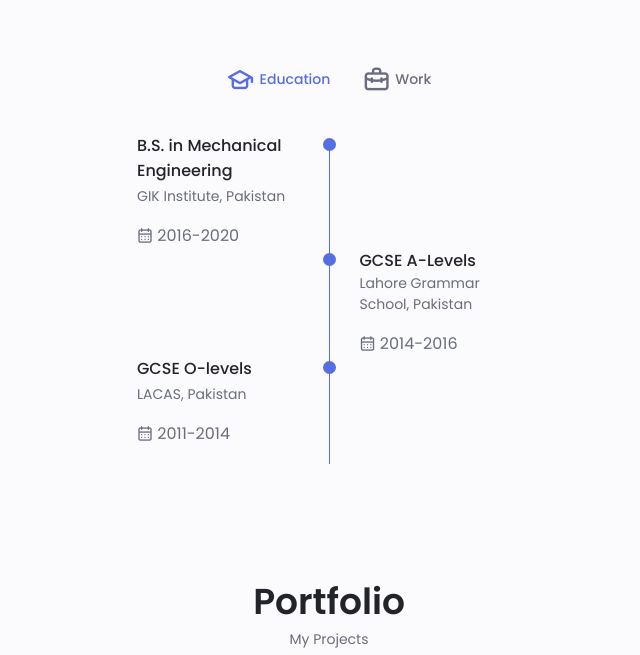
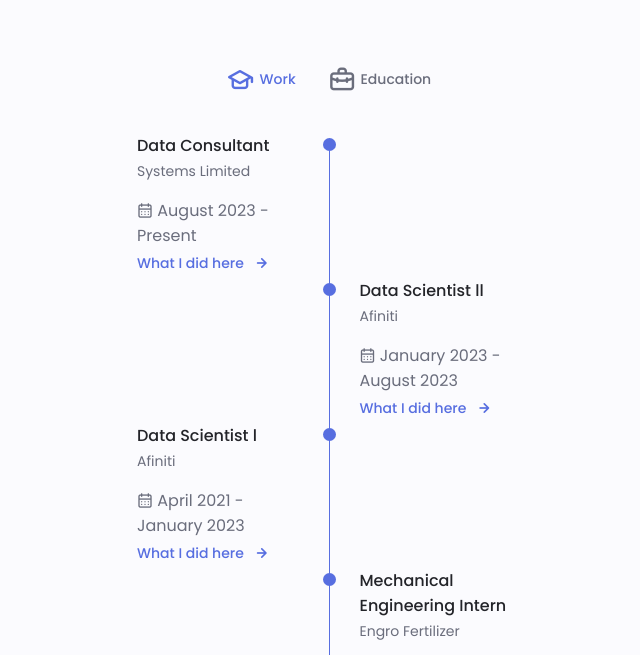
Before and after one commit to sheharyarakhtar/sheharyarakhtar.github.io, a plain HTML site: page index.html in a window 1280 px wide. Shown: the part 2140-2795 px from the top of the page, without its empty margins (311-951 px from the left). Drawn offline with nearby package versions, Linux system fonts and the light colour scheme.

Commit message:
Switching Education and Work Tabs

```diff
--- a/index.html
+++ b/index.html
@@ -949,21 +949,21 @@
 
             <div class="qualification__container container">
                 <div class="qualification__tabs">
-                    <div class="qualification__button button--flex qualification__active" data-target="#education">
+                    <div class="qualification__button button--flex qualification__active" data-target="#work">
                         <i class="uil uil-graduation-cap qualification__icon"></i>
+                        Work
+                    </div>
+
+                    <div class="qualification__button button--flex" data-target="#education">
+                        <i class="uil uil-briefcase-alt qualification__icon"></i>
                         Education
-                    </div>
-
-                    <div class="qualification__button button--flex" data-target="#work">
-                        <i class="uil uil-briefcase-alt qualification__icon"></i>
-                        Work
                     </div>
                 </div>
 
                 <div class="qualification__sections">
                     <!--==================== QUALIFICATION CONTENT 1 ====================-->
 
-                    <div class="qualification__content qualification__active" data-content id="education">
+                    <div class="qualification__content" data-content id="education">
 
                         <!--==================== QUALIFICATION 1 ====================-->
                         <div class="qualification__data">
@@ -1026,7 +1026,7 @@
 
                     <!--==================== QUALIFICATION CONTENT 2 ====================-->
 
-                    <div class="qualification__content" data-content id="work">
+                    <div class="qualification__content qualification__active" data-content id="work">
 
                         <!--==================== QUALIFICATION 1 ====================-->
                         <div class="qualification__data">
```
